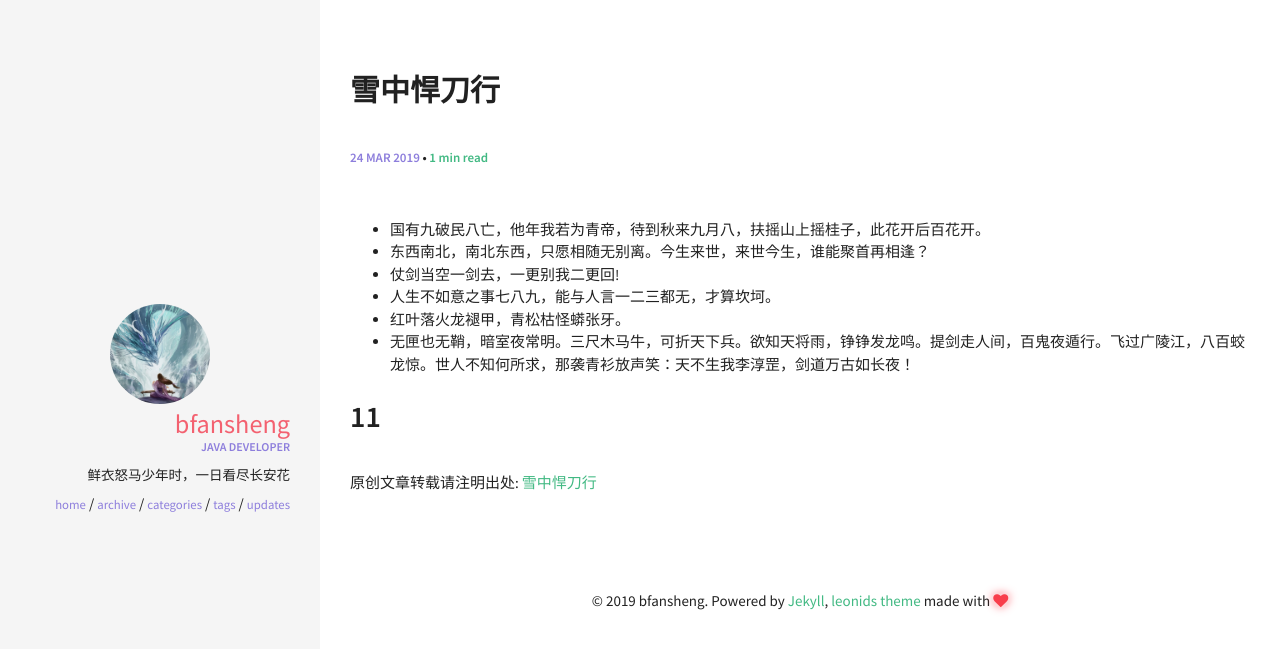
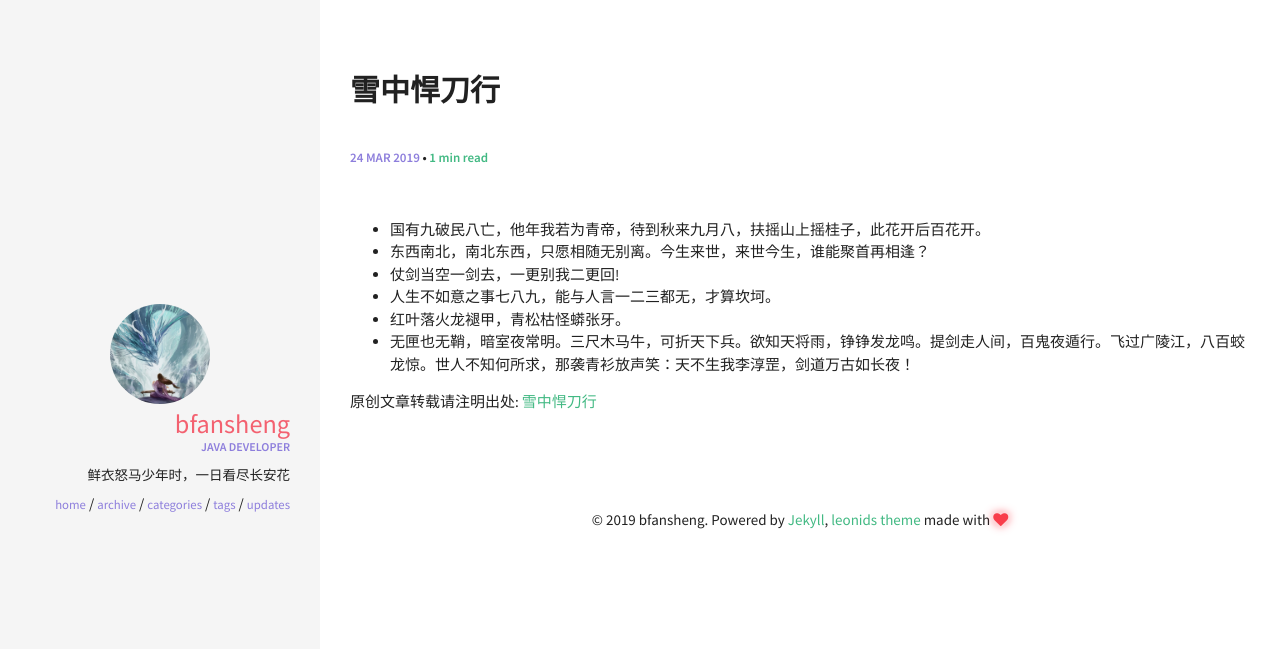
Before and after one commit to bfansheng/blog-jekins, a Jekyll site: the page built from _posts/2019-03-24-雪中悍刀行.md, in a window 1280 px wide. Shown: the top 649 px of the page. Built offline with Jekyll 4.4.1, drawn with Linux system fonts in a browser that asks for light colours.

Commit message:
Update 2019-03-24-雪中悍刀行.md

```diff
--- a/_posts/2019-03-24-雪中悍刀行.md
+++ b/_posts/2019-03-24-雪中悍刀行.md
@@ -10,5 +10,3 @@ categories: [index]
 - 人生不如意之事七八九，能与人言一二三都无，才算坎坷。
 - 红叶落火龙褪甲，青松枯怪蟒张牙。
 - 无匣也无鞘，暗室夜常明。三尺木马牛，可折天下兵。欲知天将雨，铮铮发龙鸣。提剑走人间，百鬼夜遁行。飞过广陵江，八百蛟龙惊。世人不知何所求，那袭青衫放声笑：天不生我李淳罡，剑道万古如长夜！
-
-# 11
```
